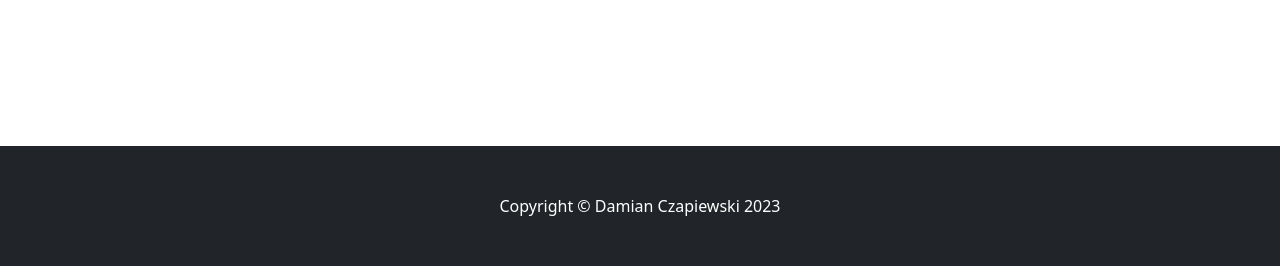
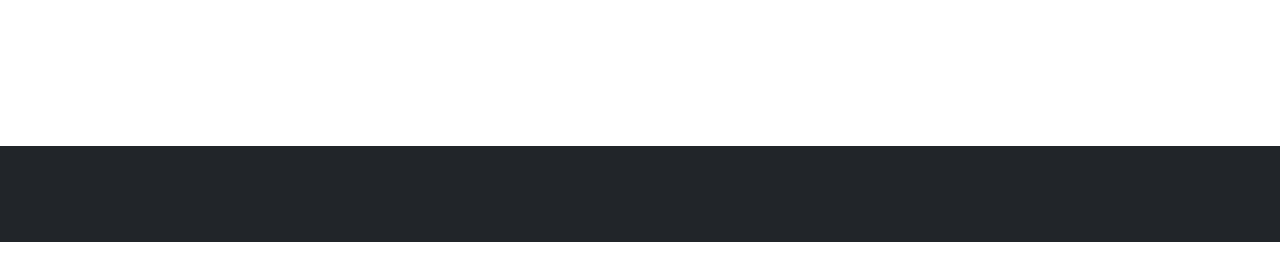
Before and after one commit to damc/bullshit-detector, a Flask app: page / in a window 1280 px wide. Shown: the part 2330-2596 px from the top of the page. After the commit the page ends 2572 px from the top, so only its background shows below. Run offline with Flask 2, Linux system fonts and the light colour scheme; some libraries are stand-ins or nearby versions.

Commit message:
Remove copyright

```diff
--- a/detector/main.py
+++ b/detector/main.py
@@ -3,6 +3,7 @@ from os.path import join, dirname
 
 from models.basic import chat_complete
 from models.config import update_config
+
 
 def confidence(content: str, answers: int = 3) -> float:
     question = chat_complete('question', answer=content).strip()
--- a/website/templates/index.html
+++ b/website/templates/index.html
@@ -142,7 +142,7 @@
         </section>
         <!-- Footer-->
         <footer class="py-5 bg-dark">
-            <div class="container px-4"><p class="m-0 text-center text-white">Copyright &copy; Damian Czapiewski 2023</p></div>
+            <div class="container px-4"><p class="m-0 text-center text-white"></div>
         </footer>
         <!-- Bootstrap core JS-->
         <script src="https://cdn.jsdelivr.net/npm/bootstrap@5.1.3/dist/js/bootstrap.bundle.min.js"></script>
```
